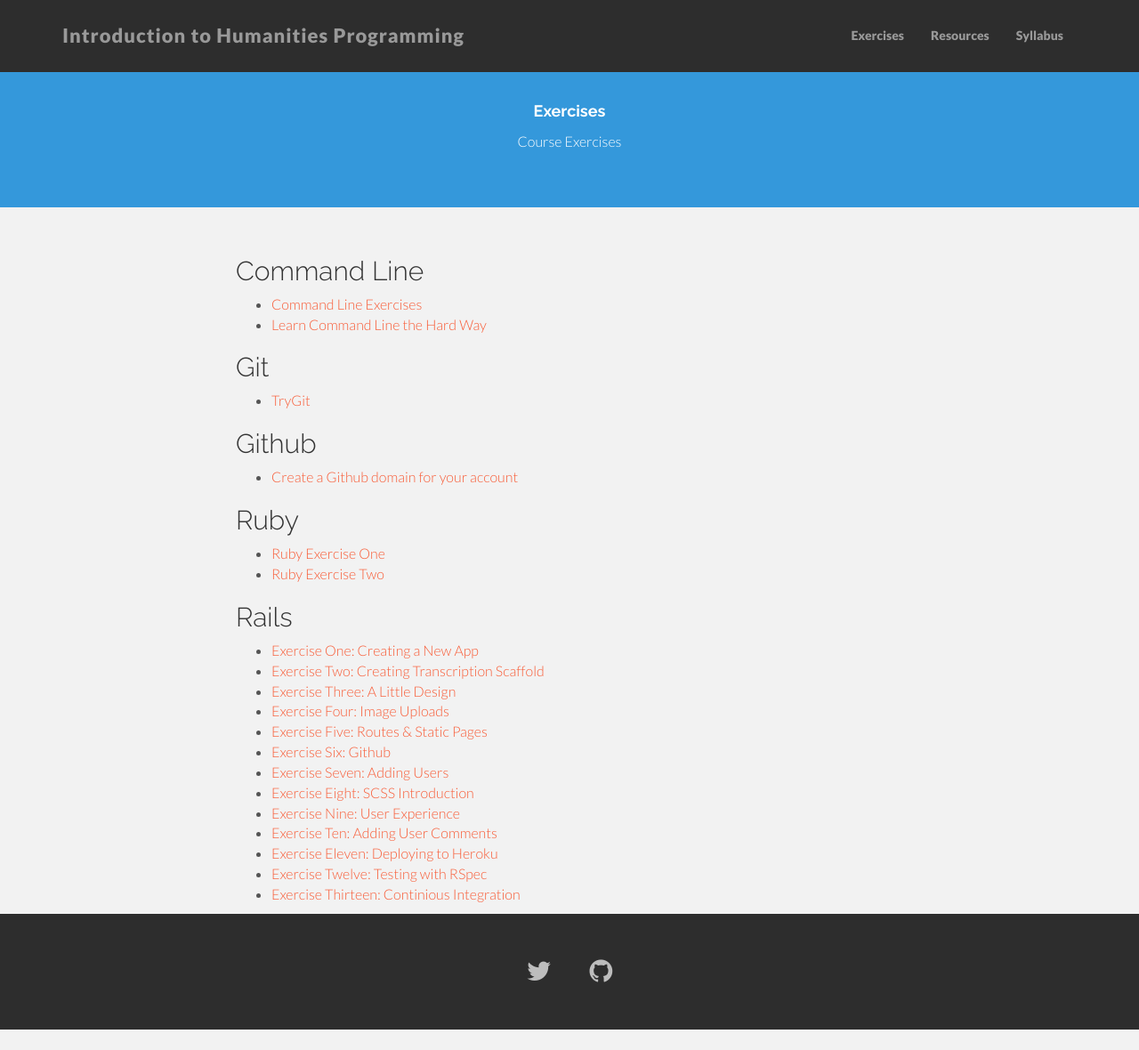
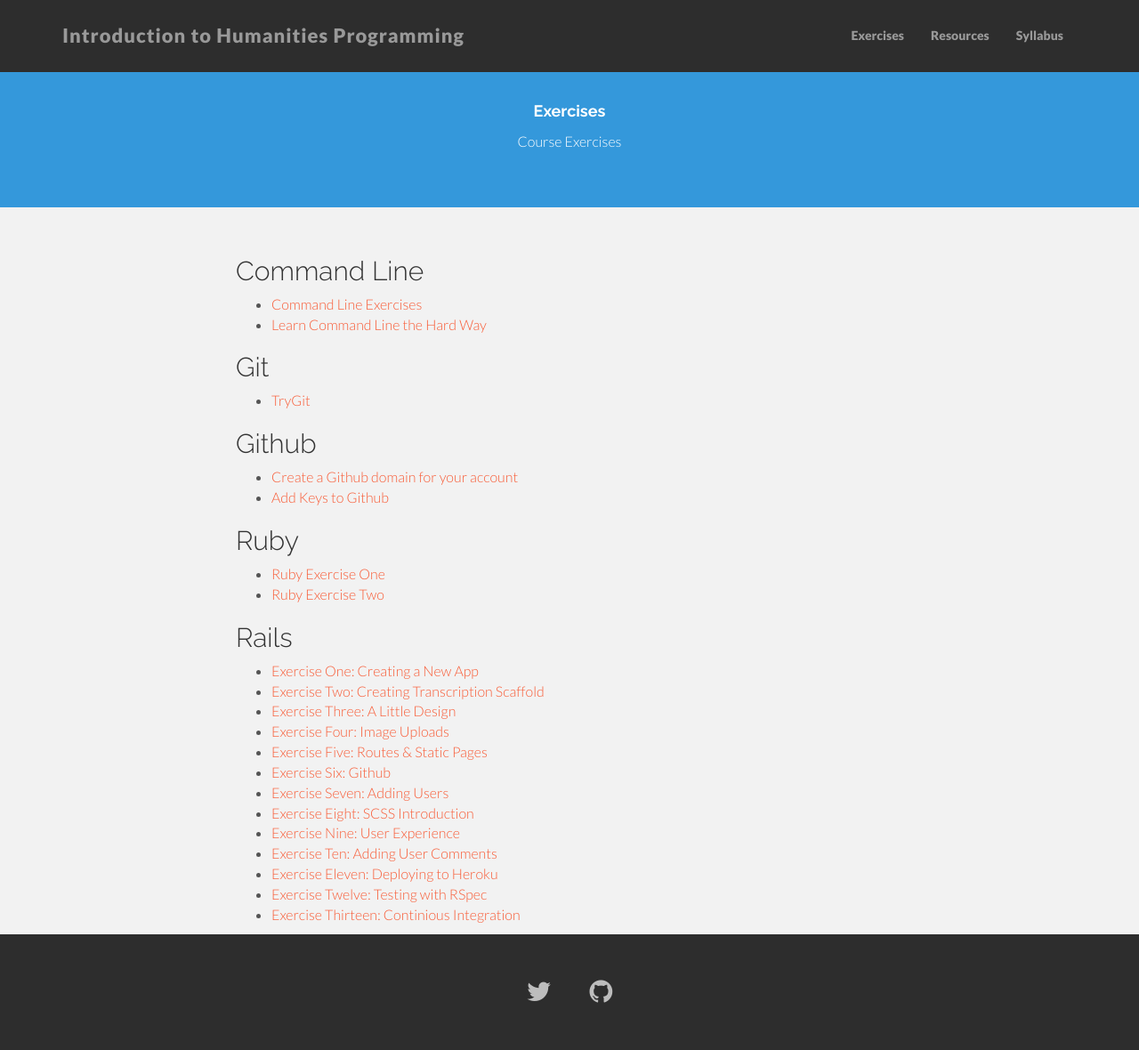
Before and after one commit to humanitiesprogramming/humanitiesprogramming.github.io, a Jekyll site: the page built from exercises.md, in a window 1280 px wide and 1180 px high. Shown: the whole window at 89% size. Built offline with Jekyll 4.4.1, drawn with Linux system fonts in a browser that asks for light colours; nearby versions of some CDN libraries.

Commit message:
Adds link for github keys

```diff
--- a/exercises.md
+++ b/exercises.md
@@ -13,6 +13,7 @@ description: Course Exercises
 
 ## Github
 * [Create a Github domain for your account]({{ "/exercises/github/" | prepend: site.baseurl }})
+* [Add Keys to Github](https://help.github.com/articles/generating-ssh-keys)
 
 ## Ruby
 * [Ruby Exercise One]({{ "/exercises/ruby-one/" | prepend: site.baseurl }})
```
